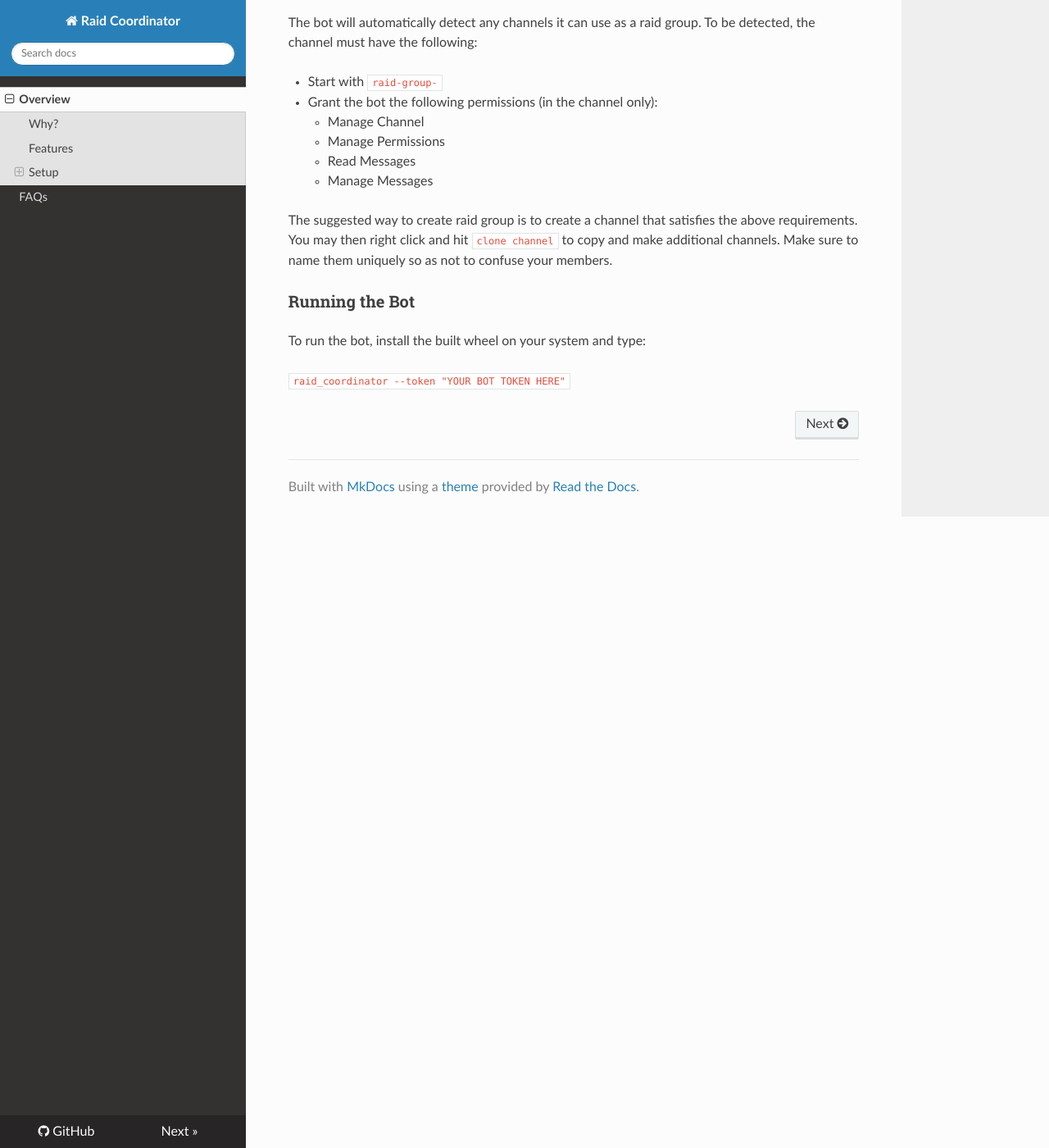
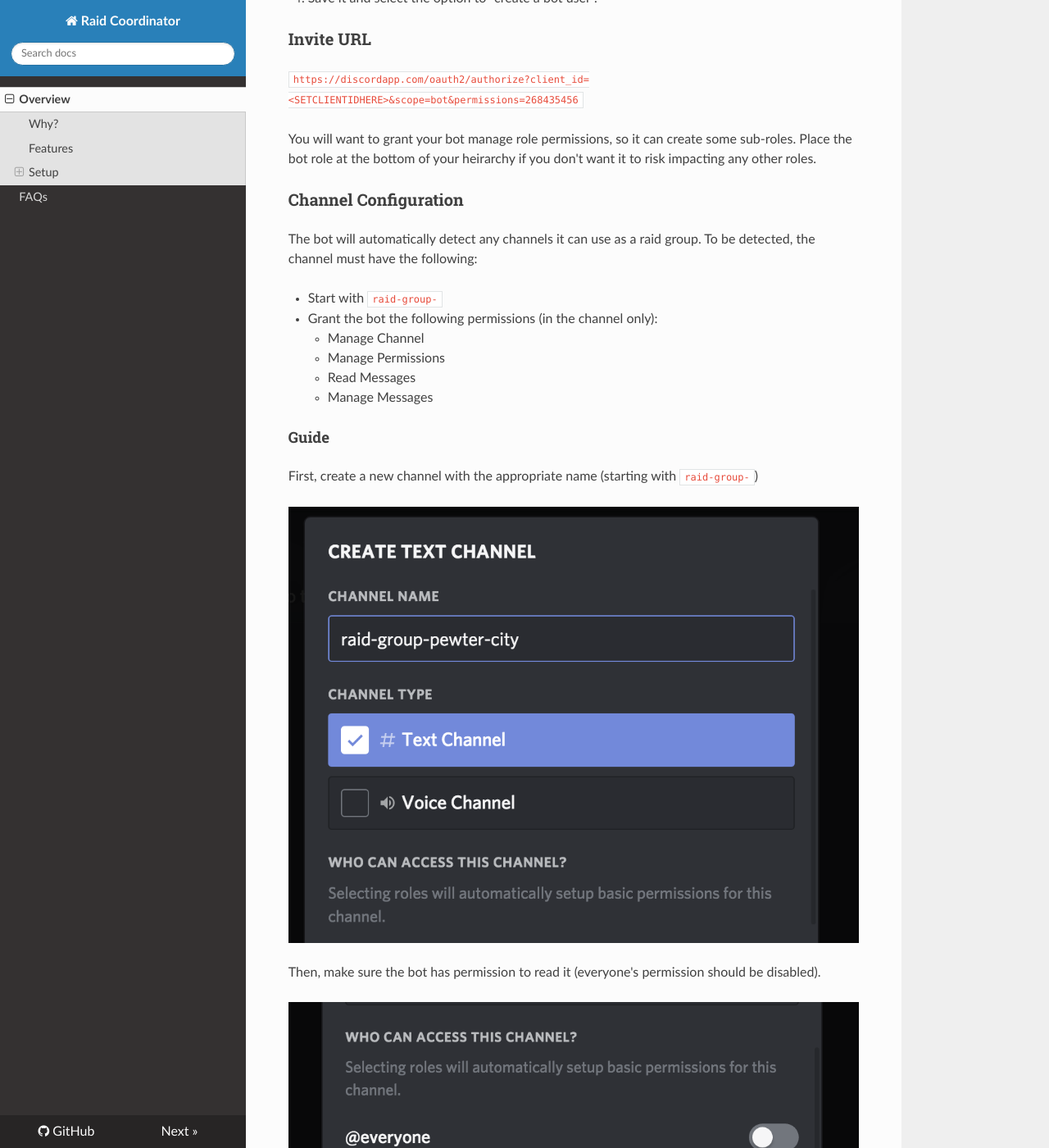
Before and after one commit to dandesousa/discord-raid-coordinator, an MkDocs documentation site: the page built from docs/index.md, in a window 1280 px wide and 1400 px high, scrolled down 1735 px. Shown: the whole window at 82% size. Built offline with MkDocs 1.6.1, drawn with Linux system fonts in a browser that asks for light colours; nearby versions of some CDN libraries; old or Windows-style settings are respelled for this version of MkDocs; some of the changed text lies outside the part shown.

Commit message:
updating docs with more guide images

```diff
--- a/docs/index.md
+++ b/docs/index.md
@@ -50,7 +54,24 @@ The bot will automatically detect any channels it can use as a raid group. To be
     - Read Messages
     - Manage Messages
 
-The suggested way to create raid group is to create a channel that satisfies the above requirements. You may then right click and hit `clone channel` to copy and make additional channels. Make sure to name them uniquely so as not to confuse your members.
+
+#### Guide
+
+First, create a new channel with the appropriate name (starting with `raid-group-`)
+
+![](images/create_channel_name.png)
+
+Then, make sure the bot has permission to read it (everyone's permission should be disabled).
+
+![](images/create_channel_bot.png)
+
+Then, go into permissions and grant the bot permissions above
+
+![](images/create_channel_perms1.png)
+![](images/create_channel_perms2.png)
+
+
+You may then right click and hit `clone channel` to copy and make additional channels. Make sure to name them uniquely so as not to confuse your members.
 
 
 ### Running the Bot
```
Also changed, not shown: other parts of docs/index.md (+4 -0 lines), docs/images/create_channel_bot.png (added), docs/images/create_channel_name.png (added), docs/images/create_channel_perms1.png (added), docs/images/create_channel_perms2.png (added), docs/images/raid_full.png (added).
